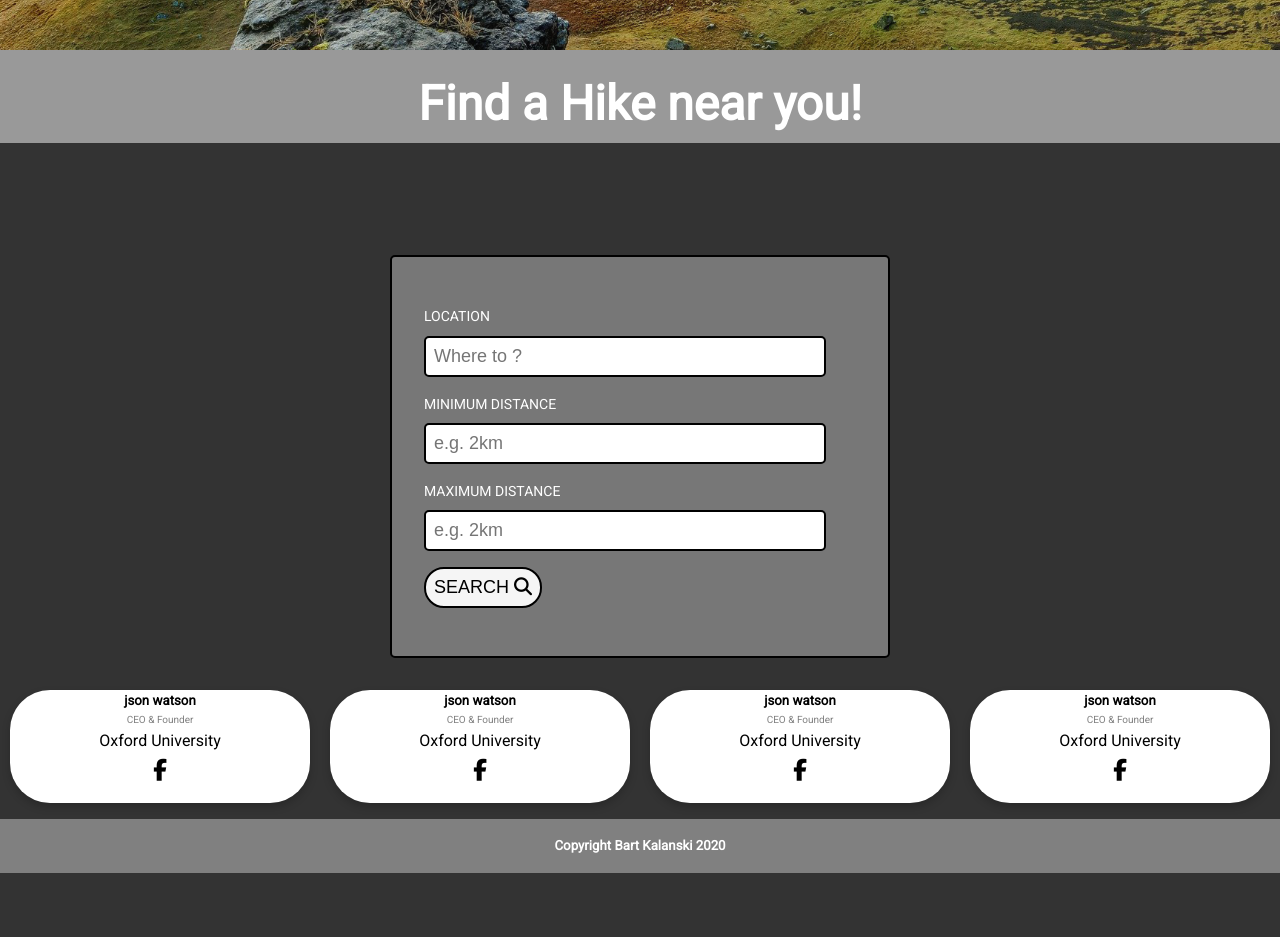
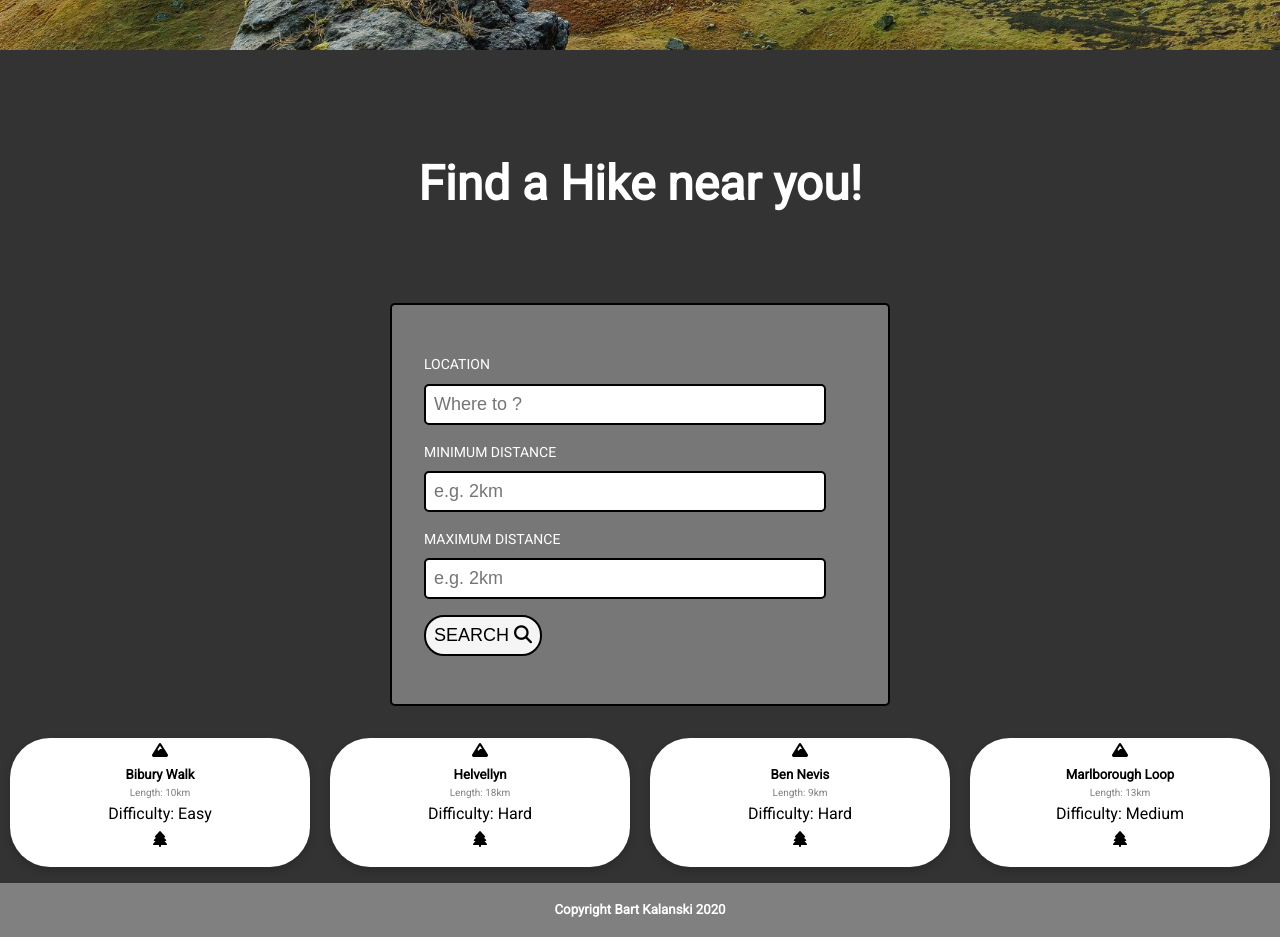
Before and after one commit to bkalan011/hiking-guide, a website built with webpack: page src/index.html in a window 1280 px wide. Shown: the part 820-1757 px from the top of the page. Before the commit the page ends 1693 px from the top, so only its background shows below. Built offline with nearby package versions, Linux system fonts and the light colour scheme.

Commit message:
Added result cards and finished basic structure

```diff
--- a/src/index.html
+++ b/src/index.html
@@ -38,7 +38,8 @@
             </div>
         </div>
     </div>
-    <section>
+    <!-- Find a hike form -->
+    <section class="hike-form">
         <h1 class="hike-heading">Find a Hike near you!</h1>
         <form id="tip-form">
             <label for="location">Location</label>
@@ -49,44 +50,45 @@
             <input type="number" id="min-distance" placeholder="e.g. 2km">
 
             <button type="button" id="sendBtn">Search <i class="fa fa-search"></i></button>
-            <!-- Results -->
-            <h3 id="total" class="bill">Price: </h3>
-            <h3 id="total" class="tip">Tip: </h3>
-            <h3 id="total">Total: </h3>
         </form>
     </section>
+    <!-- Results -->
     <section>
         <div class="row">
             <div class="column">
                 <div class="card">
-                    <h5>json watson</h5>
-                    <p class="title">CEO & Founder</p>
-                    <p>Oxford University</p>
-                    <a href="#"><i class=" fa fa-facebook"></i></a>
+                    <i class="fas fa-mountain"></i>
+                    <h5>Bibury Walk</h5>
+                    <p class="title">Length: 10km</p>
+                    <p>Difficulty: Easy</p>
+                    <i class="fas fa-tree"></i>
                 </div>
             </div>
             <div class="column">
                 <div class="card">
-                    <h5>json watson</h5>
-                    <p class="title">CEO & Founder</p>
-                    <p>Oxford University</p>
-                    <a href="#"><i class=" fa fa-facebook"></i></a>
+                    <i class="fas fa-mountain"></i>
+                    <h5>Helvellyn</h5>
+                    <p class="title">Length: 18km</p>
+                    <p>Difficulty: Hard</p>
+                    <i class="fas fa-tree"></i>
                 </div>
             </div>
             <div class="column">
                 <div class="card">
-                    <h5>json watson</h5>
-                    <p class="title">CEO & Founder</p>
-                    <p>Oxford University</p>
-                    <a href="#"><i class=" fa fa-facebook"></i></a>
+                    <i class="fas fa-mountain"></i>
+                    <h5>Ben Nevis</h5>
+                    <p class="title">Length: 9km</p>
+                    <p>Difficulty: Hard</p>
+                    <i class="fas fa-tree"></i>
                 </div>
             </div>
             <div class="column">
                 <div class="card">
-                    <h5>json watson</h5>
-                    <p class="title">CEO & Founder</p>
-                    <p>Oxford University</p>
-                    <a href="#"><i class=" fa fa-facebook"></i></a>
+                    <i class="fas fa-mountain"></i>
+                    <h5>Marlborough Loop</h5>
+                    <p class="title">Length: 13km</p>
+                    <p>Difficulty: Medium</p>
+                    <i class="fas fa-tree"></i>
                 </div>
             </div>
         </div>
--- a/src/styles.css
+++ b/src/styles.css
@@ -97,8 +97,9 @@
         padding-top: 1rem;
         font-size: 3rem;
         text-align: center;
-        margin-bottom: 7rem;
-        background: #999999;
+        margin-top: 5rem;
+        margin-bottom: 5rem;
+        background: #333;
     }
 
     h3 {
@@ -160,6 +161,8 @@
         cursor: pointer;
     }
     /* Result */
+
+    .hike-form {}
 
     .row {
         margin-bottom: 1rem;
```
